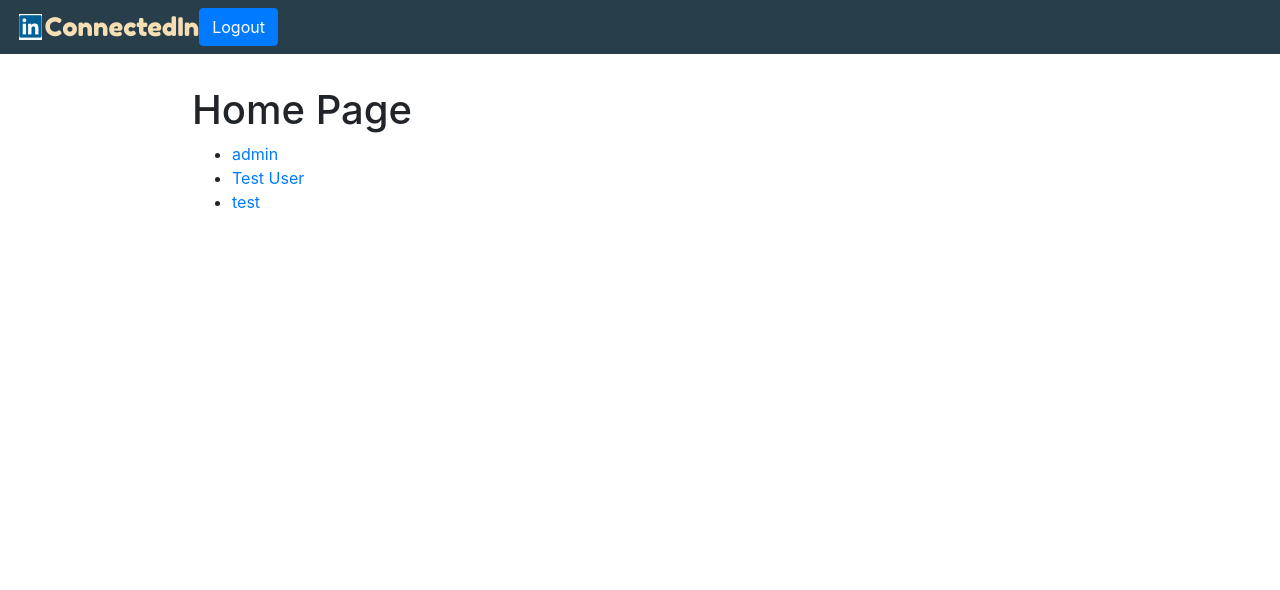
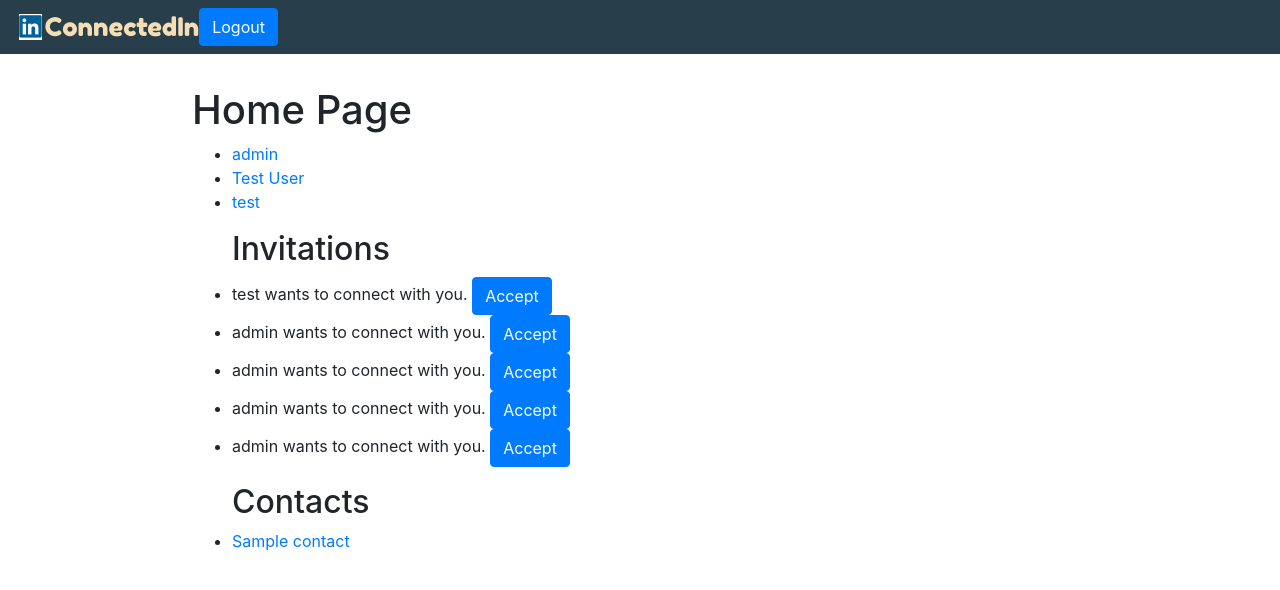
Before and after one commit to LucasCarrias/ConnectedIn, a Django app: template connectedin/core/templates/core/home.html in a window 1280 px wide. Shown: the top 590 px of the page. Run offline with Django 3.2, Linux system fonts and the light colour scheme; a user stored in the database is signed in; data comes from the database, SQL or seed files in the repository; both versions use the stored data as it was after the commit; tables that the repository leaves empty hold one stand-in row (values such as "Sample post"); the template is opened without the code that fills it: values that come from a table or form of the project are taken from there, most other values are stand-ins (such as "Sample title", 1, 10 or a date in 2020); some libraries are stand-ins or nearby versions.

Commit message:
Finalizar convites

```diff
--- a/connectedin/core/models.py
+++ b/connectedin/core/models.py
@@ -1,6 +1,7 @@
 from django.db import models
 from django.utils.text import slugify
 from django.shortcuts import reverse
+from django.db.models import Q
 from user_account.models import UserAccount
 
 
@@ -24,6 +25,20 @@ class Profile(models.Model):
     def get_absolute_url(self):
         return reverse("core:profile", kwargs={"profile_slug": self.slug})
 
+    @property
+    def invitations(self):
+        return Invitation.objects.filter(Q(user_to=self) | Q(user_from=self))
+
+    @property
+    def connections(self):
+        accepted = self.invitations.filter(Q(status="accepted"))
+        contacts = []
+        for contact in accepted:
+            if(contact.user_to != self):
+                contacts.append(contact.user_to)
+            if(contact.user_from != self):
+                contacts.append(contact.user_from)
+        return set(contacts)
 
 
 class Invitation(models.Model):
@@ -49,6 +64,9 @@ class Invitation(models.Model):
 
     def __str__(self):
         return f"Invitation of '{self.user_from.name}'' to '{self.user_to.name}''"
+
+    def get_absolute_url(self):
+        return reverse("core:accept_invite", kwargs={"id": self.id})
 
 class Post(models.Model):
     profile = models.ForeignKey(Profile, on_delete=models.CASCADE, related_name="posts")
--- a/connectedin/core/templates/core/home.html
+++ b/connectedin/core/templates/core/home.html
@@ -6,7 +6,38 @@
         {% for profile in profiles %}
             <li><a href="{{ profile.get_absolute_url }}">{{ profile.name }}</a></li>
         {% empty %}
+            <h2>No Connections yet</h2>
+        {% endfor %}
+    </ul>
+
+    <!-- <ul>
+        {% for profile in profiles %}
+            <li><a href="{{ profile.get_absolute_url }}">{{ profile.name }}</a></li>
+        {% empty %}
             <h2>No profiles yet</h2>
+        {% endfor %}
+    </ul> -->
+
+    <ul>
+        <h2>Invitations</h2>
+        {% for invite in invitations %}
+            <li><form action="{{ invite.get_absolute_url }}" method="post">
+                {% csrf_token %}
+                {{invite.user_from}} wants to connect with you.
+                <button type="submit" class="btn btn-primary">Accept</button>
+            </form>
+            </li>
+        {% empty %}
+            <h2>No pendding invitations</h2>
+        {% endfor %}
+    </ul>
+
+    <ul>
+        <h2>Contacts</h2>
+        {% for contact in contacts %}
+            <li><a href="{{ contact.get_absolute_url }}">{{ contact }}</a></li>
+        {% empty %}
+            <h2>No Connections yet</h2>
         {% endfor %}
     </ul>
 
--- a/connectedin/core/urls.py
+++ b/connectedin/core/urls.py
@@ -7,4 +7,5 @@ urlpatterns = [
     path('', views.home, name="home"),
     path('profile/<slug:profile_slug>/', views.profile, name="profile"),
     path('profile/<slug:profile_slug>/invite', views.invite, name="invite"),
+    path('profile/<int:id>/accept', views.accept_invite, name="accept_invite"),
 ]
--- a/connectedin/user_account/views.py
+++ b/connectedin/user_account/views.py
@@ -49,8 +49,9 @@ class LoginView(View):
             username = form.cleaned_data['username']
             password = form.cleaned_data['password']
             user = authenticate(username=username, password=password)
-            login(request, user)
+
             if user:
+                login(request, user)
                 return redirect(request.GET.get('next', '/'))
             form.append_error('Username and Password Invalid!')
         return render(request, self.template_name, {'form':form})
```
Also changed, not shown: connectedin/core/views.py (+21 -6 lines), connectedin/db.sqlite3.
